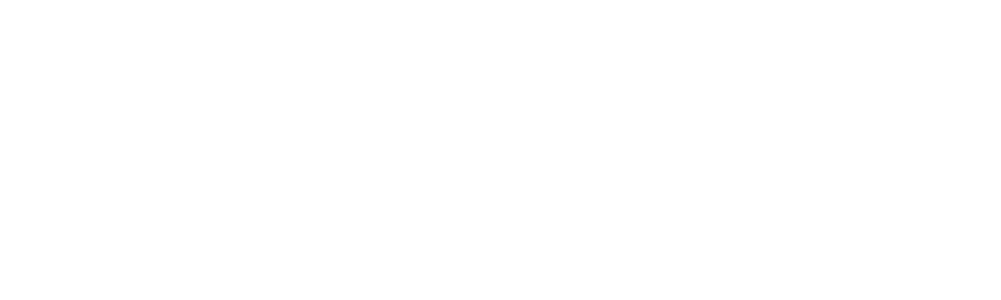
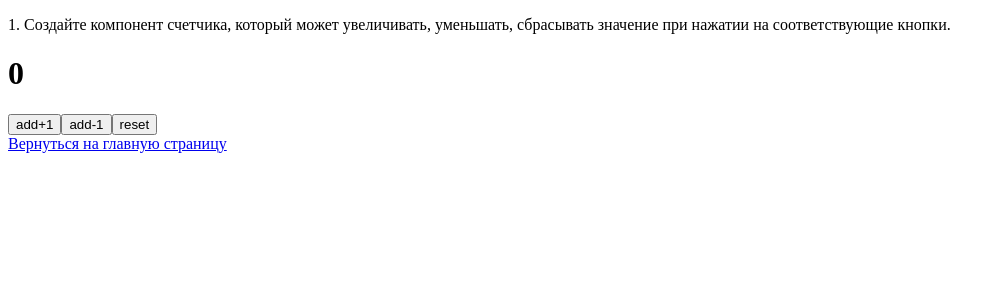
Before and after one commit to Mariklimova/react-tasks, a React (Create React App) app in the folder react-tasks/: page /task82 in a window 1280 px wide. Before the commit this address had no page. Shown: the top 300 px of the page, without its empty margins (0-1001 px from the left). Built offline with nearby package versions, Linux system fonts and the light colour scheme.

Commit message:
added tasks 82-84

```diff
--- a/react-tasks/src/App.js
+++ b/react-tasks/src/App.js
@@ -26,6 +26,8 @@
 import Task122 from './CP/Task122/Task122';
 import Task123 from './CP/Task123/Task123';
 import Task124 from './CP/Task124/Task124';
+import Task125 from './CP/Task125/Task125';
+import Task126 from './CP/Task126/Task126';
 import Task1 from './pages/Task1/Task1';
 import Task2 from './pages/Task2/Task2';
 import Task3 from './pages/Task3/Task3';
@@ -104,6 +106,11 @@
 import Task76 from './pages/Task76/Task76';
 import Task77 from './pages/Task77/Task77';
 import Task78 from './pages/Task78/Task78';
+import Task79 from './pages/Task79/Task79';
+import Task82 from './pages/Task82/Task82';
+import Task83 from './pages/Task83/Task83';
+import Task84 from './pages/Task84/Task84';
+
 
 
 function App() {
@@ -134,6 +141,8 @@
         <Route path='/task122' element={<Task122 />} />
         <Route path='/task123' element={<Task123 />} />
         <Route path='/task124' element={<Task124 />} />
+        <Route path='/task125' element={<Task125 />} />
+        <Route path='/task126' element={<Task126 />} />
         <Route path='/task1' element={<Task1 />} />
         <Route path='/task2' element={<Task2 />} />
         <Route path='/task3' element={<Task3 />} />
@@ -211,8 +220,9 @@
         <Route path='/task75' element={<Task75 />} />
         <Route path='/task76' element={<Task76 />} />
         <Route path='/task77' element={<Task77 />} />
-
-
+        <Route path='/task82' element={<Task82 />} />
+        <Route path='/task83' element={<Task83 />} />
+        <Route path='/task84' element={<Task84 />} />
 
       </Routes>
 
@@ -222,6 +232,13 @@
         </Routes>
 
       </task78Context.Provider>
+
+      {/* <task79Context.Provider value={{ ru: 'Привет', en: 'Hello', bel: 'Прывiтанне' }}>
+        <Routes>
+          <Route path='/task79' element={<Task79 />} />
+        </Routes>
+
+      </task79Context.Provider> */}
     </div>
   );
 }
--- /dev/null
+++ b/react-tasks/src/CP/Task126/Task126.js
@@ -0,0 +1,13 @@
+import { useState } from "react"
+
+function Task126() {
+    const [flag, setFlag] = useState(false)
+    return <>
+        <p>6. Создайте компонент с кнопкой "Показать/Скрыть текст". При нажатии на кнопку
+            текст должен появляться или исчезать</p>
+
+        <button onClick={() => setFlag(flag ? false : true)}>Показать/Скрыть текст</button>
+        {flag && <p>Text</p>}
+    </>
+}
+export default Task126
--- a/react-tasks/src/Context/index.js
+++ b/react-tasks/src/Context/index.js
@@ -1,5 +1,6 @@
 import { createContext } from "react";
 
 const task78Context =  createContext();
+const task79Context =  createContext();
 
-export {task78Context}
+export {task78Context,task79Context}
--- a/react-tasks/src/pages/Home/Home.js
+++ b/react-tasks/src/pages/Home/Home.js
@@ -83,6 +83,14 @@
         <p><Link to={'/task76'}>Перейти к задаче 76</Link></p>
         <p><Link to={'/task77'}>Перейти к задаче 77</Link></p>
         <p><Link to={'/task78'}>Перейти к задаче 78</Link></p>
+        <p><Link to={'/task79'}>Перейти к задаче 79</Link></p>
+        <p><Link to={'/task80'}>Перейти к задаче 80</Link></p>
+        <p><Link to={'/task81'}>Перейти к задаче 81</Link></p>
+        <p><Link to={'/task82'}>Перейти к задаче 82</Link></p>
+        <p><Link to={'/task83'}>Перейти к задаче 83</Link></p>
+        <p><Link to={'/task84'}>Перейти к задаче 84</Link></p>
+        <p><Link to={'/task85'}>Перейти к задаче 85</Link></p>
+        <p><Link to={'/task86'}>Перейти к задаче 86</Link></p>
 
     </>
 }
--- /dev/null
+++ b/react-tasks/src/pages/Task79/Task79.js
@@ -0,0 +1,33 @@
+import { Link } from 'react-router-dom'
+import { useCallback, useMemo, useState, useContext } from "react"
+import { task79Context } from '../../Context'
+
+
+
+function Task47() {
+    const userInfo = useContext(task79Context);
+    const [data, setData] = useState('Привет')
+
+
+
+
+    return <>
+
+        <p>2. Создайте приложение, где пользователь сможет выбирать язык интерфейса
+            (например, английский или испанский). Используйте useContext для сохранения
+            текущего выбранного языка и перевода текста в выбранный язык в компонентах</p>
+
+        <div>
+            <h1>{data}</h1>
+            <button onClick={(e)=>setData(task79Context(e.target.textContent))}>ru</button>
+            <button>en</button>
+            <button>bel</button>
+
+        </div >
+
+        <Link to={'/'}>Вернуться на главную страницу</Link>
+    </>
+
+
+}
+export default Task47
--- /dev/null
+++ b/react-tasks/src/pages/Task82/Task82.js
@@ -0,0 +1,45 @@
+import { Link } from 'react-router-dom'
+import { useCallback, useMemo, useState, useContext, useReducer } from "react"
+
+
+
+function reducer(state, data) {
+    switch (data.action) {
+        case 'plus':
+            return state + 1
+        case 'minus':
+            return state - 1;
+        case 'reset':
+            return 0
+
+        default:
+            break;
+    }
+}
+
+
+function Task47() {
+
+
+    const [count, dispatch] = useReducer(reducer, 0)
+    return <>
+        <p>1. Создайте компонент счетчика, который может увеличивать, уменьшать,
+            сбрасывать значение при нажатии на соответствующие кнопки.</p>
+
+        <div>
+
+            <h1>{count}</h1>
+
+            <button onClick={()=>dispatch({action:'plus'})}>add+1</button>
+            <button onClick={()=>dispatch({action:'minus'})}>add-1</button>
+            <button onClick={()=>dispatch({action:'reset'})}>reset</button>
+
+
+        </div >
+
+        <Link to={'/'}>Вернуться на главную страницу</Link>
+    </>
+
+
+}
+export default Task47
--- /dev/null
+++ b/react-tasks/src/pages/Task83/Task83.js
@@ -0,0 +1,31 @@
+import { Link } from 'react-router-dom'
+import { useCallback, useMemo, useState, useContext, useReducer } from "react"
+import { task78Context } from '../../Context'
+
+
+function reducer(state) {
+    return state == 'on' ? 'off' : 'on'
+}
+
+function Task47() {
+
+    const [data, dispatch] = useReducer(reducer, 'on')
+
+    return <>
+
+        <p>2. Создайте компонент с текстом и кнопкой. Текст включает 2 состояния «on» и «off».
+            По клику на кнопку текст меняется на противоположный</p>
+
+        <div>
+
+
+            <button onClick={dispatch}>{data}</button>
+
+        </div >
+
+        <Link to={'/'}>Вернуться на главную страницу</Link>
+    </>
+
+
+}
+export default Task47
--- /dev/null
+++ b/react-tasks/src/pages/Task84/Task84.js
@@ -0,0 +1,39 @@
+import { Link } from 'react-router-dom'
+import { useCallback, useMemo, useState, useContext, useReducer } from "react"
+import { task78Context } from '../../Context'
+
+
+function reducer(state, data) {
+    switch (data.action) {
+        case 'addValue':
+
+            return data.value;
+
+        default:
+            break;
+    }
+}
+
+function Task47() {
+
+    const [inpValue, dispatch] = useReducer(reducer, '')
+
+    return <>
+
+        <p>3. Создайте компонент отслеживающий вводимое значение в input. Результат
+            отображать в h1</p>
+
+        <div>
+
+            <h1>{inpValue}</h1>
+            <input type="text" onChange={(e) => dispatch({ action: 'addValue', value: e.target.value })} />
+
+
+        </div >
+
+        <Link to={'/'}>Вернуться на главную страницу</Link>
+    </>
+
+
+}
+export default Task47
```
Also changed, not shown: react-tasks/src/pages/Task80/Task80.js (added, +32 -0 lines), react-tasks/src/pages/Task81/Task81.js (added, +33 -0 lines), react-tasks/src/pages/Task85/Task85.js (added, +32 -0 lines), react-tasks/src/pages/Task86/Task86.js (added, +31 -0 lines).
